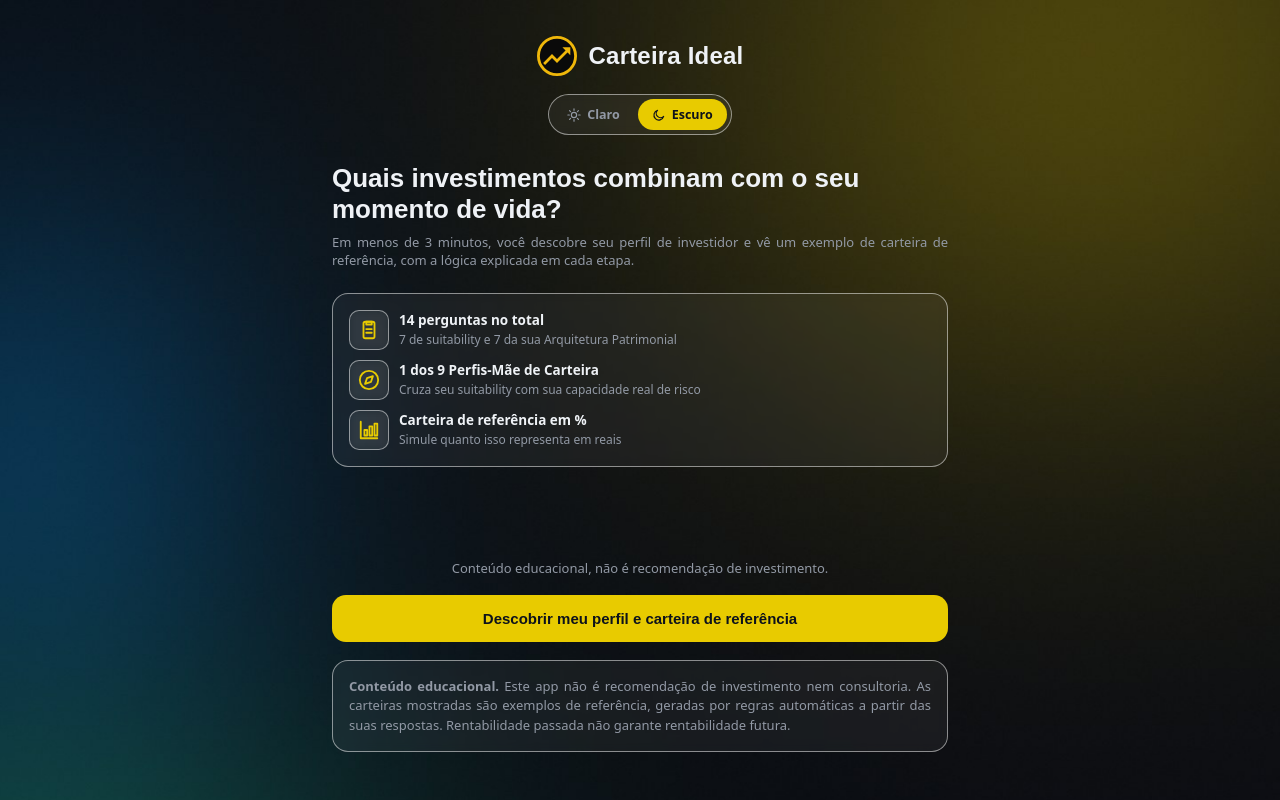
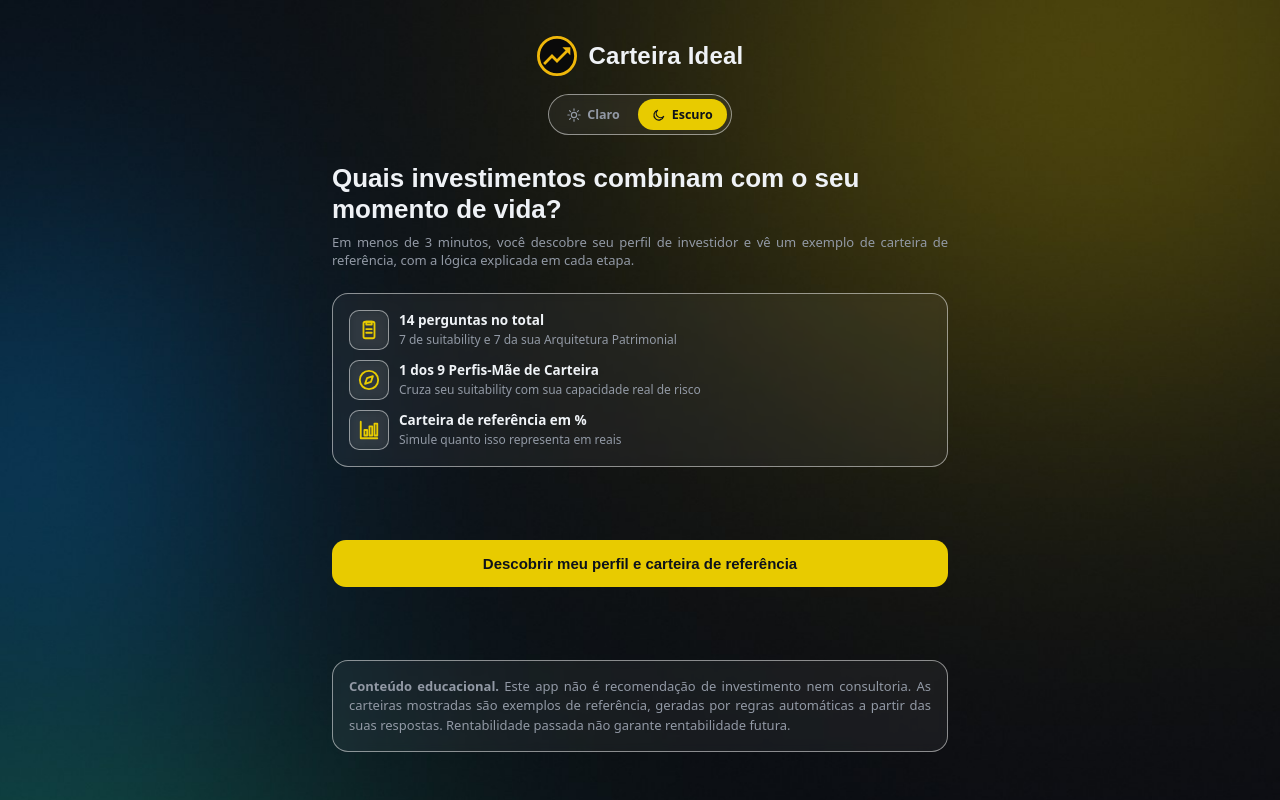
Before and after one commit to LeonardoDaher/carteira-ideal-app, a React (Vite) app in the folder webapp-src/: page / in a window 1280 px wide. Built offline with nearby package versions, Linux system fonts and the light colour scheme; a web font is replaced by a local one.

Commit message:
Add files via upload

```diff
--- a/webapp-src/src/screens/Onboarding.tsx
+++ b/webapp-src/src/screens/Onboarding.tsx
@@ -51,14 +51,14 @@ export function Onboarding({ ctx }: { ctx: AppCtx }) {
 
       <div className="grow" />
 
-      {/* D30: o botão fica acima do aviso completo (no celular ele sumia abaixo da dobra), com uma
-          frase curta de aviso logo acima dele; o aviso completo continua na mesma tela, abaixo. */}
-      <div className="small muted" style={{ textAlign: 'center' }} role="note">
-        Conteúdo educacional, não é recomendação de investimento.
-      </div>
+      {/* D30: o botão fica acima do aviso completo (no celular ele sumia abaixo da dobra) e
+          centralizado no espaço livre entre o cartão de cima e a caixa do aviso (dois "grow"
+          iguais). O aviso completo continua na mesma tela, logo abaixo. */}
       <button className="btn btn-primary" onClick={ctx.iniciarQuestionario}>
         Descobrir meu perfil e carteira de referência
       </button>
+
+      <div className="grow" />
 
       <AvisoEducacional variante="completo" />
     </div>
```
Also changed, not shown: LEIA-ME-D30.txt, 1 other file (tests, documents, lock files or other folders).
